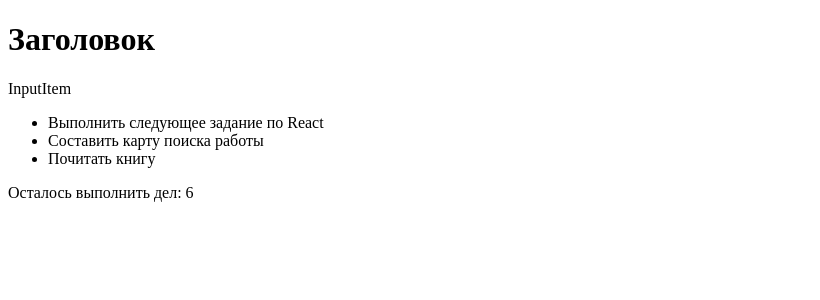
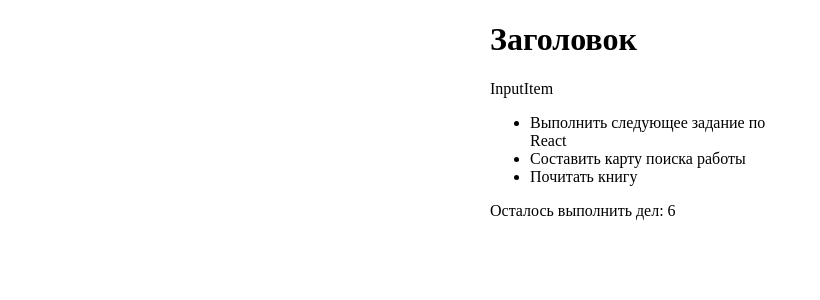
Before and after one commit to WebHeroSchool/TatiTodo, a React (Create React App) app: page / in a window 1280 px wide. Shown: the top 300 px of the page, without its empty margins (0-820 px from the left). Built offline with nearby package versions, Linux system fonts and the light colour scheme.

Commit message:
add little style

```diff
--- /dev/null
+++ b/src/components/App/App.css
@@ -0,0 +1,7 @@
+.wrap{
+	margin: auto;
+	width:300px;
+}
+.wrap__title{
+	font-family: cursive;
+}
--- a/src/components/App/App.js
+++ b/src/components/App/App.js
@@ -2,6 +2,7 @@ import React from 'react';
 import ItemList from '../ItemList/ItemList';
 import InputItem from '../InputItem/InputItem';
 import Footer from '../Footer/Footer';
+import './App.css'
 
 const App = () => {
 	const items = [
@@ -11,8 +12,8 @@ const App = () => {
 	];
 
 	return(
-		<div>
-			<h1>Заголовок</h1>
+		<div className="wrap">
+			<h1 className="wrap__title">Заголовок</h1>
 			<InputItem />
 			<ItemList items={items}/>
 			<Footer count={6} />
--- a/src/components/ItemList/ItemList.js
+++ b/src/components/ItemList/ItemList.js
@@ -3,8 +3,8 @@ import Item from '../Item/Item';
 
 const ItemList = ({items}) => (
 	<ul>
-		{items.map(item=>
-			<li key={item.value}>
+		{items.map((item, i)=>
+			<li key={i}>
 				<Item value={item.value}/>
 			</li>)
 		}
```
